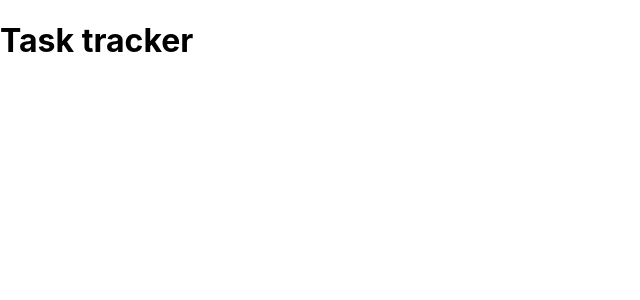
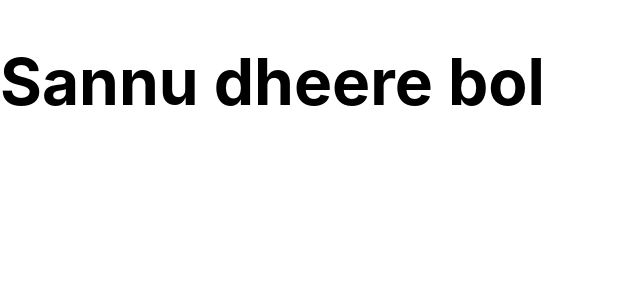
Before and after one commit to gantavya99/First-React-App, a React (Create React App) app: page / in a window 1280 px wide. Shown: the top 300 px of the page, without its empty margins (0-640 px from the left). Built offline with nearby package versions, Linux system fonts and the light colour scheme.

Commit message:
'Added props'

```diff
--- a/src/App.js
+++ b/src/App.js
@@ -4,7 +4,7 @@ function App() {
   return (
     <div className="App">
      <h1>
-     <Header/>
+     <Header title = 'Sannu dheere bol'/>
      </h1>
     </div>
   );
--- a/src/Header.js
+++ b/src/Header.js
@@ -1,8 +1,13 @@
-const Header=()=>{
+const Header=(props)=>{
     return (
         <header>
-            Task tracker
+            <h1>
+                {props.title}
+            </h1>
         </header>
     )
-}
+};
+Header.defaultProps={
+    title:'Task Tracker'
+};
 export default Header
```
